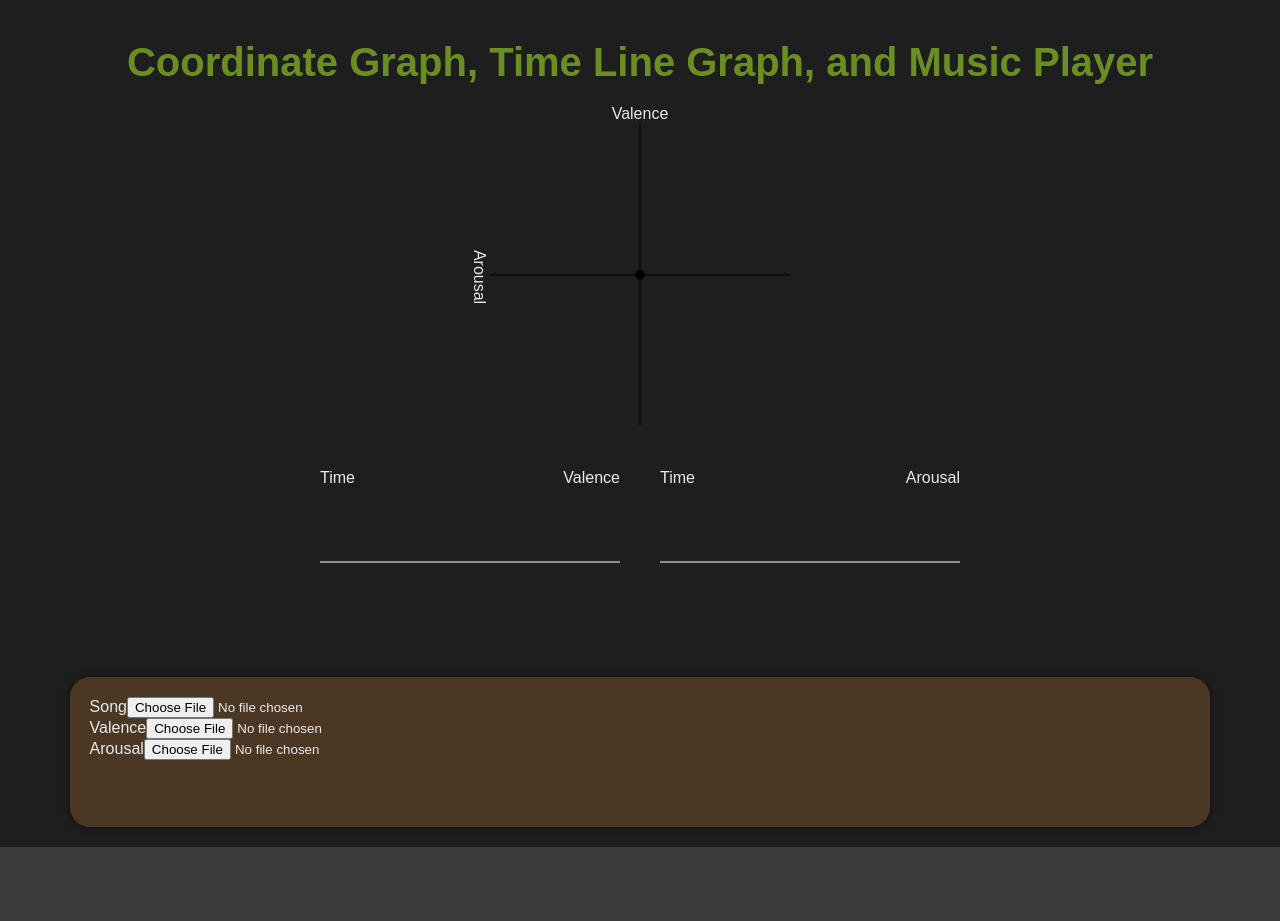
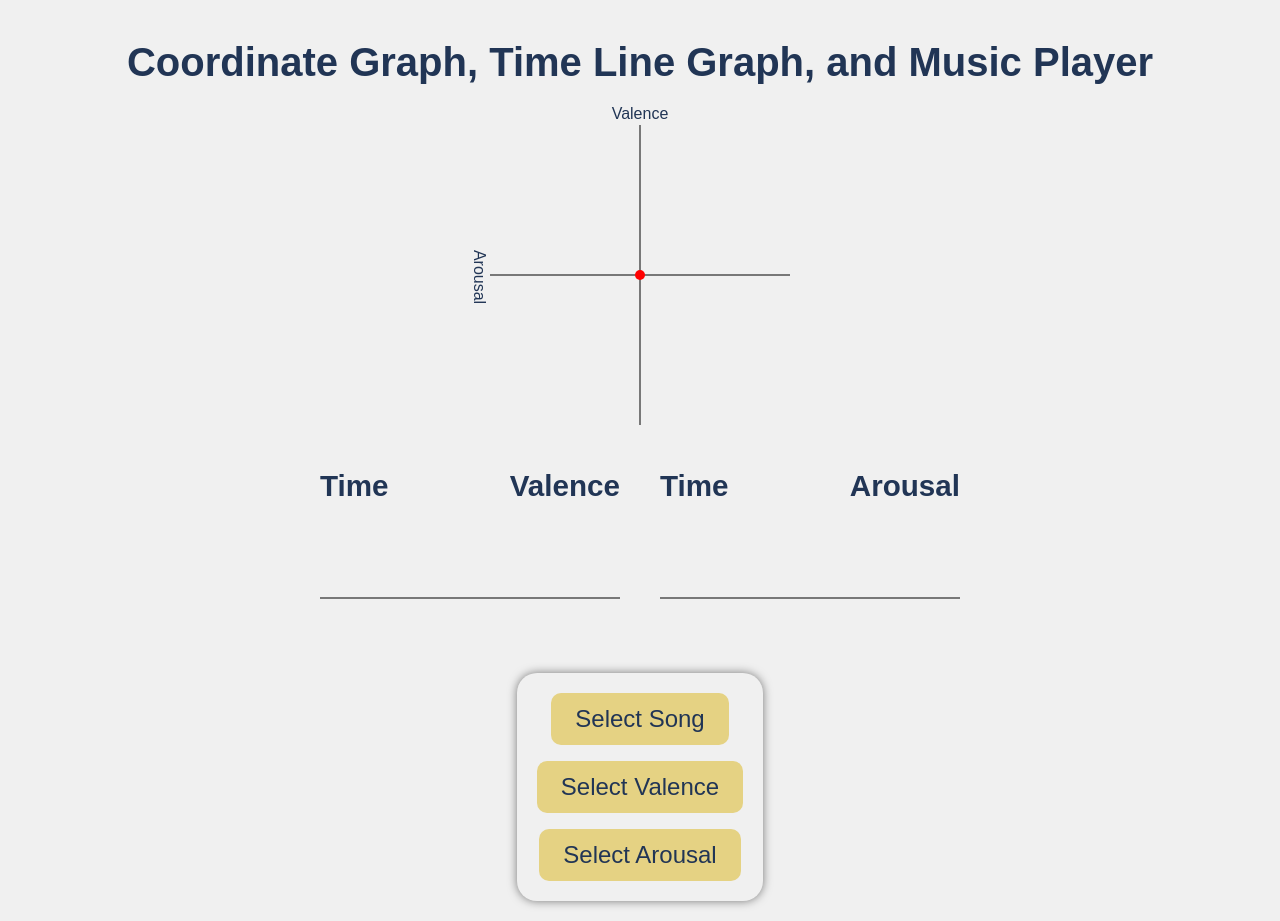
Before and after one commit to MarthoxGJ/Nightingale, a React (Create React App) app: page / in a window 1280 px wide. Before the commit the page ends 847 px from the top, so only its background shows below. Built offline with nearby package versions, Linux system fonts and the light colour scheme.

Commit message:
improve ui (#6)

```diff
--- a/package.json
+++ b/package.json
@@ -9,6 +9,7 @@
     "react": "^18.2.0",
     "react-dom": "^18.2.0",
     "react-scripts": "5.0.1",
+    "sass": "^1.68.0",
     "web-vitals": "^2.1.0"
   },
   "scripts": {
--- a/src/App.css
+++ /dev/null
@@ -1,166 +0,0 @@
-/* Reset some basic elements */
-* {
-  margin: 0;
-  padding: 0;
-  box-sizing: border-box;
-}
-
-body {
-  font-family: "Arial", sans-serif;
-  background-color: #3b3b3b;
-  color: #eaeaea;
-}
-
-.container {
-  display: flex;
-  flex-direction: column;
-  justify-content: center;
-  align-items: center;
-  min-height: 100vh; /* Change height to min-height */
-  padding: 20px; /* Add some padding to prevent content from touching the edges */
-  background-color: #1e1e1e;
-  box-sizing: border-box; /* Include padding in the total height */
-}
-
-/* Page Title */
-.page-title {
-  width: 100%;
-  text-align: center;
-  font-size: 2.5em;
-  color: #6b8e23;
-  padding: 20px 0;
-  font-weight: bold;
-  box-sizing: border-box;
-}
-
-/* Graph Container */
-.graph-container {
-  width: 80%;
-  display: flex;
-  text-align: center;
-  justify-content: center;
-  color: #eaeaea;
-  padding: 20px;
-  gap: 40px;
-  margin-bottom: 20px;
-}
-
-/* Music player */
-.music-player {
-  width: 92%;
-  height: 150px;
-  background-color: #4a3825;
-  border-radius: 20px;
-  padding: 20px;
-  box-shadow: 0 0 10px rgba(0, 0, 0, 0.5);
-}
-
-.music-player .album-cover {
-  width: 100%;
-  height: 60%;
-  background-color: #6b5536;
-  border-radius: 10px;
-  overflow: hidden;
-  display: flex;
-  justify-content: center;
-  align-items: center;
-}
-
-.music-player .album-cover img {
-  width: 100%;
-  height: auto;
-}
-
-.music-player .controls {
-  margin-top: 20px;
-  display: flex;
-  justify-content: space-between;
-  align-items: center;
-}
-
-.music-player .controls button {
-  background-color: #6b8e23;
-  color: #eaeaea;
-  border: none;
-  border-radius: 50%;
-  width: 50px;
-  height: 50px;
-  cursor: pointer;
-  display: flex;
-  justify-content: center;
-  align-items: center;
-}
-
-.music-player .controls button:hover {
-  background-color: #556b2f;
-}
-
-.music-player .progress-bar {
-  width: 100%;
-  height: 5px;
-  background-color: #6b5536;
-  margin-top: 20px;
-  position: relative;
-}
-
-.music-player .progress-bar .progress {
-  position: absolute;
-  top: 0;
-  left: 0;
-  height: 100%;
-  background-color: #6b8e23;
-}
-
-.time-line-container {
-  display: flex;
-  flex-direction: column;
-  align-items: flex-start;
-}
-
-.time-line-container .labels {
-  display: flex;
-  width: 100%;
-  justify-content: space-between;
-}
-
-.time-line-container .YAxis {
-  /* Styles for "Time" label */
-}
-
-.time-line-container .XAxis {
-  /* Styles for "Arousal" label */
-  text-align: right;
-}
-
-.coordinate-graph-container {
-  display: flex;
-  justify-content: center;
-  align-items: center;
-  position: relative;
-  padding: 20px;
-}
-
-.coordinate-graph-container .YAxis {
-  writing-mode: tb-rl;
-  transform: rotate(-180deg);
-  position: absolute;
-  left: 0;
-  top: 50%;
-  transform: translateY(-50%);
-}
-
-.coordinate-graph-container .graph-with-label {
-  display: flex;
-  flex-direction: column;
-  align-items: center;
-  justify-content: center;
-  position: relative;
-}
-
-.coordinate-graph-container .XAxis {
-  position: absolute;
-  top: 0;
-  left: 50%;
-  transform: translateX(-50%);
-  margin-top: -20px;
-}
--- a/src/App.js
+++ b/src/App.js
@@ -1,7 +1,7 @@
 import React, { useState } from "react";
 import { CoordinateGraph, MusicPlayer, TimeLineGraph } from "./components";
 
-import "./App.css";
+import "./App.sass";
 
 const App = () => {
   const [x, setX] = useState(0);
--- /dev/null
+++ b/src/App.sass
@@ -0,0 +1,165 @@
+$primary-color: #213555
+$secondary-color: #4F709C
+$background-color: #F0F0F0
+$accent-color: #E5D283
+
+*
+  margin: 0
+  padding: 0
+  box-sizing: border-box
+
+body
+  font-family: "Arial", sans-serif
+  background-color: $background-color
+  color: $primary-color
+
+.container
+  display: flex
+  flex-direction: column
+  justify-content: center
+  align-items: center
+  padding: 20px
+  background-color: $background-color
+
+.page-title
+  width: 100%
+  text-align: center
+  font-size: 2.5em
+  color: $primary-color
+  padding: 20px 0
+  font-weight: bold
+  display: flex
+  align-items: center
+  justify-content: center
+
+.music-player
+  width: auto
+  background-color: $background-color
+  border-radius: 20px
+  padding: 20px
+  box-shadow: 0 0 10px rgba(0, 0, 0, 0.5)
+
+  .controls-container
+    display: flex
+    flex-direction: column
+    gap: 1em
+    justify-content: center
+    align-items: center
+    .select-button
+      display: flex
+      align-items: center
+      gap: 1em
+      background-color: $accent-color
+      border-radius: 10px
+      padding: 0.5em 1em
+      font-size: 1.5em
+      border: none
+
+  .album-cover
+    width: 100%
+    height: 60%
+    background-color: $accent-color
+    border-radius: 10px
+    overflow: hidden
+    display: flex
+    justify-content: center
+    align-items: center
+
+    img
+      width: 100%
+      height: auto
+
+  .controls
+    margin-top: 20px
+    display: flex
+    justify-content: space-between
+    align-items: center
+
+    button
+      background-color: $background-color
+      color: $secondary-color
+      border: none
+      border-radius: 50%
+      width: 50px
+      height: 50px
+      cursor: pointer
+      display: flex
+      justify-content: center
+      align-items: center
+
+      &:hover
+        background-color: $primary-color
+
+  .progress-bar
+    width: 100%
+    height: 5px
+    background-color: $primary-color
+    margin-top: 20px
+    position: relative
+
+    .progress
+      position: absolute
+      top: 0
+      left: 0
+      height: 100%
+      background-color: $primary-color
+
+.graph-container
+  width: 100%
+  display: flex
+  text-align: center
+  justify-content: center
+  gap: 40px
+  flex-wrap: wrap
+
+  .time-line-container
+    display: flex
+    flex-direction: column
+    align-items: flex-start
+
+    .labels
+      display: flex
+      width: 100%
+      justify-content: space-between
+
+    .YAxis
+      font-size: 1.85em
+      color: $primary-color
+      padding: 20px 0
+      font-weight: bold
+
+    .XAxis
+      text-align: right
+      font-size: 1.85em
+      color: $primary-color
+      padding: 20px 0
+      font-weight: bold
+
+.coordinate-graph-container
+  display: flex
+  justify-content: center
+  align-items: center
+  position: relative
+  padding: 20px
+
+  .YAxis
+    writing-mode: tb-rl
+    transform: rotate(-180deg)
+    position: absolute
+    left: 0
+    top: 50%
+    transform: translateY(-50%)
+
+  .graph-with-label
+    display: flex
+    flex-direction: column
+    align-items: center
+    justify-content: center
+    position: relative
+
+    .XAxis
+      position: absolute
+      top: 0
+      left: 50%
+      transform: translateX(-50%)
+      margin-top: -20px
--- a/src/components/CoordinateGraph/CoordinateGraph.js
+++ b/src/components/CoordinateGraph/CoordinateGraph.js
@@ -11,6 +11,9 @@ const CoordinateGraph = ({ x, y }) => {
     // Clear the canvas
     ctx.clearRect(0, 0, canvasWidth, canvasHeight);
 
+    // Select the color of the axis
+    ctx.strokeStyle = "black";
+
     // Draw the axis
     ctx.beginPath();
     ctx.moveTo(canvasWidth / 2, 0);
@@ -18,6 +21,9 @@ const CoordinateGraph = ({ x, y }) => {
     ctx.moveTo(0, canvasHeight / 2);
     ctx.lineTo(canvasWidth, canvasHeight / 2);
     ctx.stroke();
+
+    // Select the color of the point
+    ctx.fillStyle = "red";
 
     // Draw the point
     const pointX = (x + 1) * (canvasWidth / 2);
--- a/src/components/MusicPlayer/MusicPlayer.js
+++ b/src/components/MusicPlayer/MusicPlayer.js
@@ -3,11 +3,13 @@ import ProgressBar from "./ProgressBar/ProgressBar";
 
 const MusicPlayer = ({ onTimeUpdate, handleCsvUpdate }) => {
   const [file, setFile] = useState(null);
+  const [songName, setSongName] = useState(null);
   const [isPlaying, setIsPlaying] = useState(false);
   const audioRef = useRef(null);
 
   const handleSongChange = (e) => {
     setFile(URL.createObjectURL(e.target.files[0]));
+    setSongName(e.target.files[0].name);
     setIsPlaying(false);
   };
 
@@ -22,19 +24,40 @@ const MusicPlayer = ({ onTimeUpdate, handleCsvUpdate }) => {
   };
 
   return (
-    <div>
-      <div>
-        Song
-        <input type="file" accept="audio/*" onChange={handleSongChange} />
-      </div>
-      <div>
-        Valence
-        <input type="file" accept=".csv" onChange={handleCsvUpdate} />
-      </div>
-      <div>
-        Arousal
-        <input type="file" accept=".csv" onChange={handleCsvUpdate} />
-      </div>
+    <div className="controls-container">
+      <label className="select-button" htmlFor="song-file">
+        Select Song{file && <span>{songName}</span>}
+      </label>
+      <input
+        id="song-file"
+        type="file"
+        style={{display:"none"}}
+        accept="audio/*"
+        onChange={handleSongChange}
+      />
+
+      <label className="select-button" htmlFor="valence-file">
+        Select Valence
+      </label>
+      <input
+        id="valence-file"
+        type="file"
+        style={{display:"none"}}
+        accept=".csv"
+        onChange={handleCsvUpdate}
+      />
+
+      <label className="select-button" htmlFor="valence-file">
+        Select Arousal
+      </label>
+      <input
+        id="arousal-file"
+        type="file"
+        style={{display:"none"}}
+        accept=".csv"
+        onChange={handleCsvUpdate}
+      />
+
       {file && (
         <>
           <audio
@@ -43,7 +66,7 @@ const MusicPlayer = ({ onTimeUpdate, handleCsvUpdate }) => {
             onEnded={() => setIsPlaying(false)}
             onTimeUpdate={onTimeUpdate}
           />
-          <button onClick={togglePlay}>{isPlaying ? "Pause" : "Play"}</button>
+          <button className="select-button" onClick={togglePlay}>{isPlaying ? "Pause" : "Play"}</button>
           <ProgressBar audioRef={audioRef} />
         </>
       )}
--- a/src/components/MusicPlayer/ProgressBar/ProgressBar.js
+++ b/src/components/MusicPlayer/ProgressBar/ProgressBar.js
@@ -41,12 +41,12 @@ const ProgressBar = ({ audioRef }) => {
       style={{
         width: "100%",
         height: "5px",
-        background: "#eee",
+        background: "#213555",
         cursor: "pointer",
       }}
     >
       <div
-        style={{ width: `${progress}%`, height: "100%", background: "#007bff" }}
+        style={{ width: `${progress}%`, height: "100%", background: "#E5D283" }}
       />
     </div>
   );
--- a/src/components/TimelineGraph/TimelineGraph.js
+++ b/src/components/TimelineGraph/TimelineGraph.js
@@ -23,7 +23,7 @@ const TimeLineGraph = ({ values, progress }) => {
     const canvasHeight = ctx.canvas.height;
 
     // Set the background color
-    ctx.strokeStyle = "#FFFFFF";
+    ctx.strokeStyle = "#000000";
 
     // Clear the canvas
     ctx.clearRect(0, 0, canvasWidth, canvasHeight);
--- a/src/index.css
+++ /dev/null
@@ -1,13 +0,0 @@
-body {
-  margin: 0;
-  font-family: -apple-system, BlinkMacSystemFont, 'Segoe UI', 'Roboto', 'Oxygen',
-    'Ubuntu', 'Cantarell', 'Fira Sans', 'Droid Sans', 'Helvetica Neue',
-    sans-serif;
-  -webkit-font-smoothing: antialiased;
-  -moz-osx-font-smoothing: grayscale;
-}
-
-code {
-  font-family: source-code-pro, Menlo, Monaco, Consolas, 'Courier New',
-    monospace;
-}
--- a/src/index.js
+++ b/src/index.js
@@ -1,6 +1,6 @@
 import React from 'react';
 import ReactDOM from 'react-dom/client';
-import './index.css';
+import './index.sass';
 import App from './App';
 import reportWebVitals from './reportWebVitals';
 
--- /dev/null
+++ b/src/index.sass
@@ -0,0 +1,8 @@
+body
+  margin: 0
+  font-family: -apple-system, BlinkMacSystemFont, 'Segoe UI', 'Roboto', 'Oxygen', 'Ubuntu', 'Cantarell', 'Fira Sans', 'Droid Sans', 'Helvetica Neue', sans-serif
+  -webkit-font-smoothing: antialiased
+  -moz-osx-font-smoothing: grayscale
+
+code
+  font-family: source-code-pro, Menlo, Monaco, Consolas, 'Courier New', monospace
```
Also changed, not shown: 1 other file (tests, documents, lock files or other folders).
